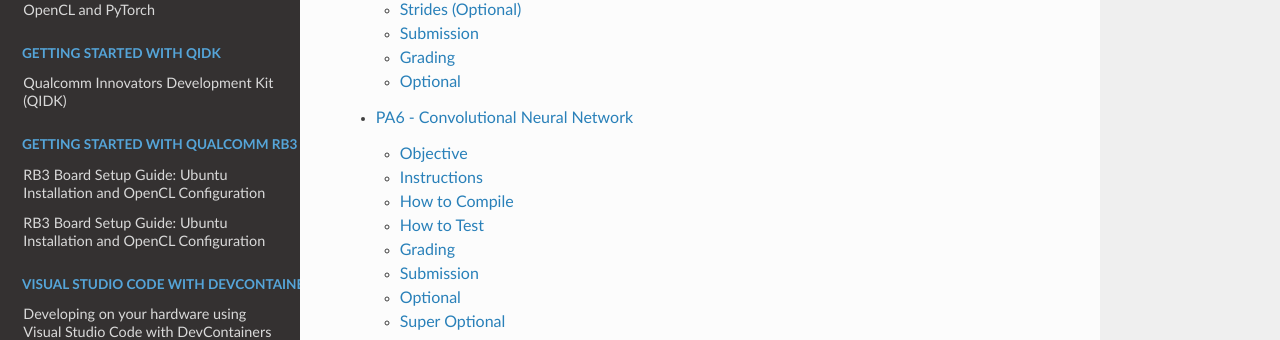
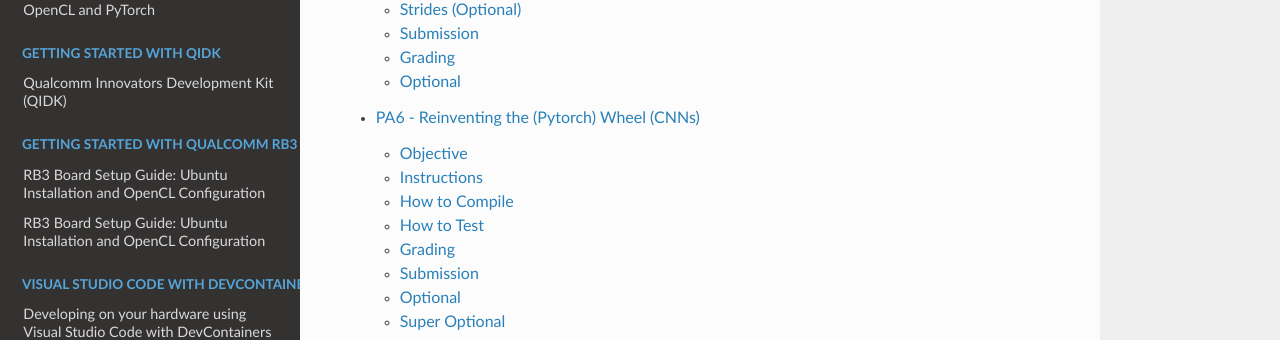
Before and after one commit to KastnerRG/cse160-docs, a Sphinx documentation site: the page built from docs/source/index.rst, in a window 1280 px wide and 900 px high, scrolled down 3205 px. Shown: the part 305-645 px from the top of the window. Built offline with Sphinx 7.4.7 and the Read the Docs theme 3.1.0, drawn with Linux system fonts in a browser that asks for light colours; formulas are drawn with MathJax 3.

Commit message:
Better PA6 title

```diff
--- a/docs/source/index.rst
+++ b/docs/source/index.rst
@@ -66,7 +66,7 @@
    PA3 - Matrix Multiplication <PA3>
    PA4 - Tiled Matrix Multiplication <PA4>
    PA5 - Convolution <PA5>
-   PA6 - Convolutional Neural Network <PA6>
+   PA6 - Reinventing the (Pytorch) Wheel (CNNs) <PA6>
 
 .. toctree::
    :maxdepth: 2
```
